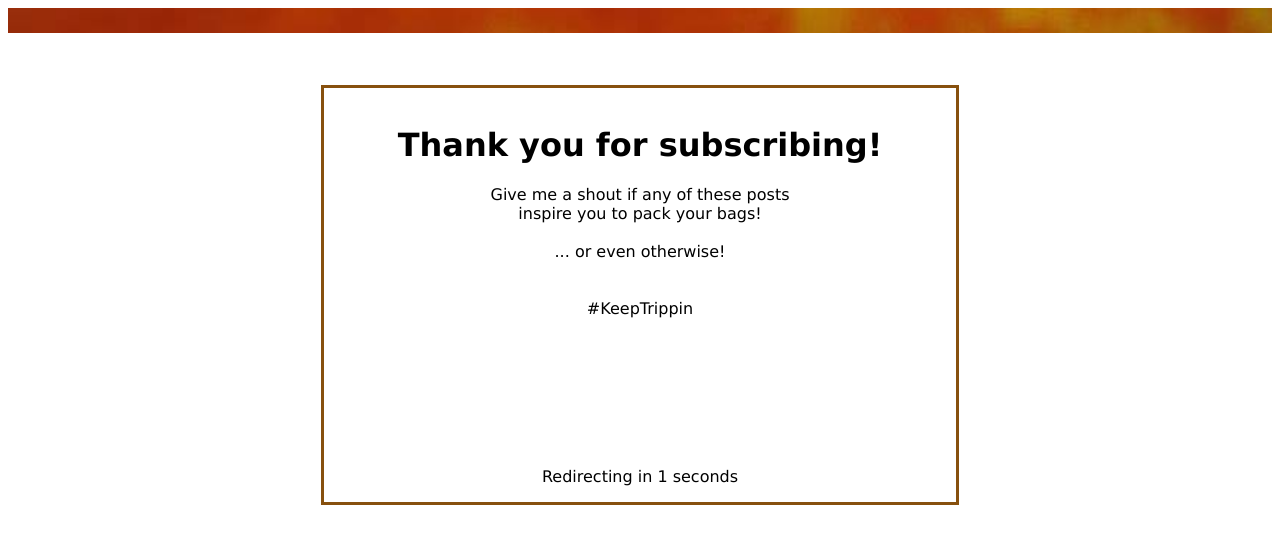
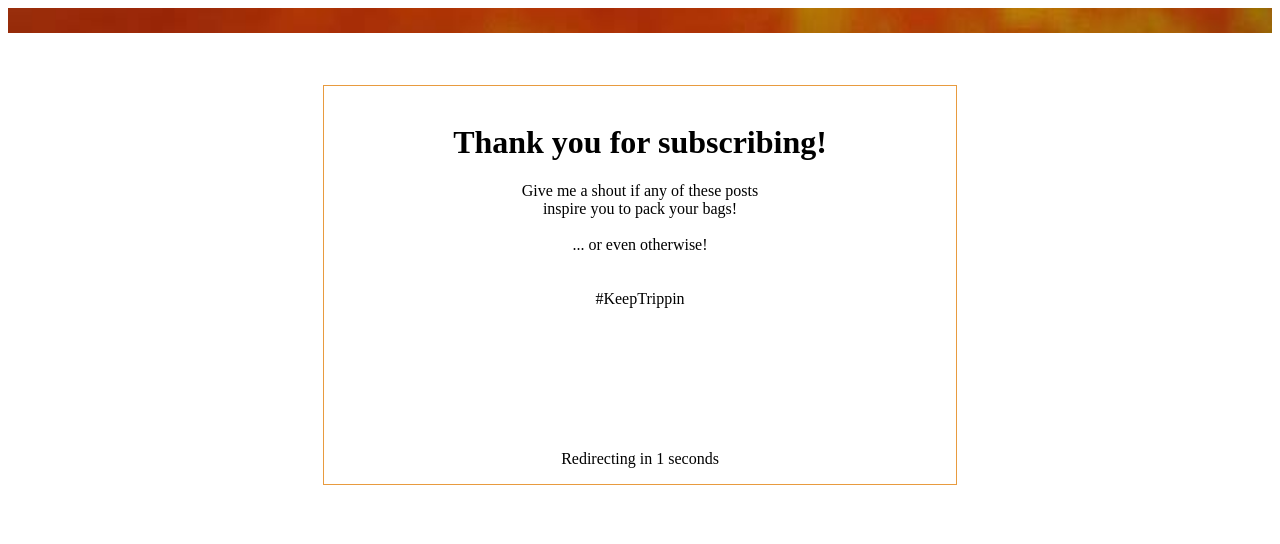
Before and after one commit to chinmaynema/chinmaynema.github.io, a Jekyll site: the page thankyou.html, which Jekyll copies as it is, in a window 1280 px wide. Shown: the top 544 px of the page. Built offline with Jekyll 4.4.1, drawn with Linux system fonts in a browser that asks for light colours.

Commit message:
Update thankyou.html

```diff
--- a/thankyou.html
+++ b/thankyou.html
@@ -2,15 +2,15 @@
 <head>
 <style>
 .myDiv {
-  border: 3px;
+  border: 1.5px;
   width: 600px;
   margin: 0 auto;
   #background-color: lightblue;
   text-align: center;
   border-style:solid;
-  border-color:#87500e;
+  border-color:#e89b3f;
   padding: 1em;
-  font-family:verdana;
+  font-family:cursive;
 }
 </style>
 </head>
```
